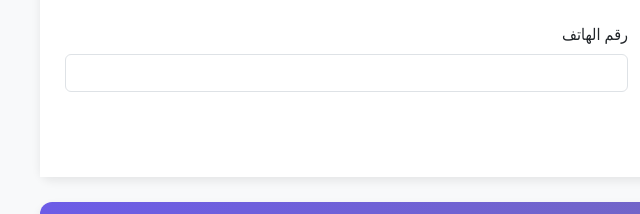
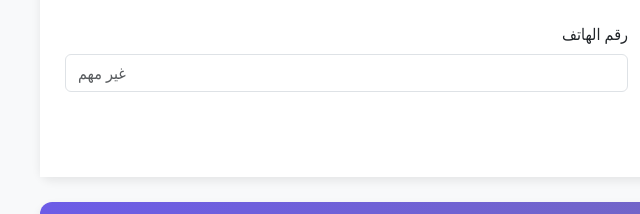
Before and after one commit to Abdullrahman-Abdullah/Lord, a plain HTML site: page index.html in a window 1280 px wide. Shown: the part 443-657 px from the top of the page, 0-640 px from the left. Drawn offline with nearby package versions, Linux system fonts and the light colour scheme.

Commit message:
Update index.html

```diff
--- a/index.html
+++ b/index.html
@@ -63,7 +63,8 @@
                         </div>
                         <div class="col-md-6 mb-3">
                             <label for="customerPhone" class="form-label">رقم الهاتف</label>
-                            <input type="tel" class="form-control" id="customerPhone">
+                            <input
+placeholder="غير مهم" type="tel" class="form-control" id="customerPhone">
                         </div>
                         <div class="col-md-12">
                             <button type="submit" class="btn btn-primary">
```
